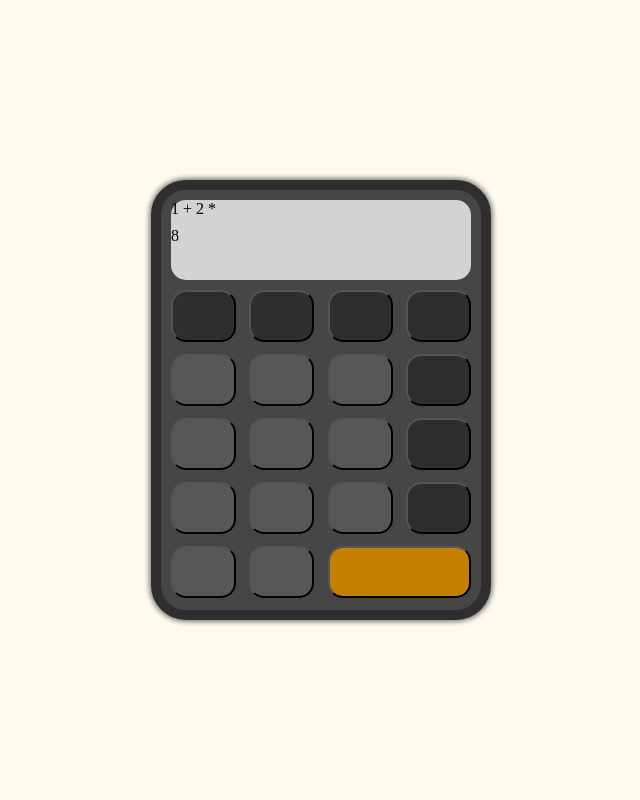
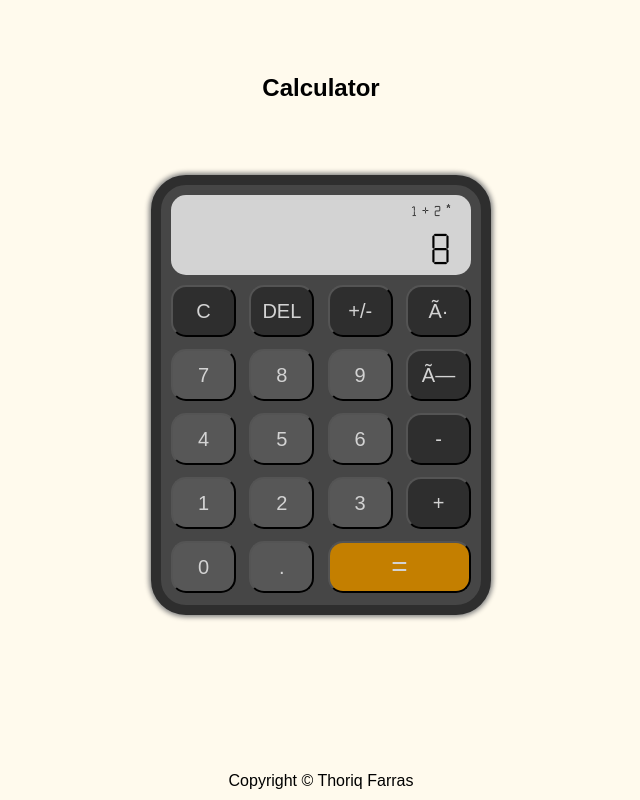
Before and after one commit to thoriqfarras/odin-calculator, a plain HTML site: page index.html in a window 1280 px wide. Shown: the whole page, without its empty margins (319-959 px from the left). Drawn offline with Linux system fonts and the light colour scheme.

Commit message:
finished UI

```diff
--- a/index.html
+++ b/index.html
@@ -7,6 +7,7 @@
         <script src="script.js"></script>
     </head>
     <body>
+        <header>Calculator</header>
         <div id="main">
             <div id="display">
                 <div id="operation" class="component">1 + 2 *</div>
@@ -32,26 +33,27 @@
                 <div class="button number bottom-left"></div>
                 <div class="button number"></div>
                 <div id="equal" class="button operator"></div> -->
-                <button class="operator"></button>
-                <button class="operator"></button>
-                <button class="operator"></button>
-                <button class="operator"></button>
-                <button class="number"></button>
-                <button class="number"></button>
-                <button class="number"></button>
-                <button class="operator"></button>
-                <button class="number"></button>
-                <button class="number"></button>
-                <button class="number"></button>
-                <button class="operator"></button>
-                <button class="number"></button>
-                <button class="number"></button>
-                <button class="number"></button>
-                <button class="operator"></button>
-                <button class="number"></button>
-                <button class="number"></button>
-                <button id='equal' class="operator"></button>
+                <button class="operator">C</button>
+                <button class="operator">DEL</button>
+                <button class="operator">+/-</button>
+                <button class="operator">÷</button>
+                <button class="number">7</button>
+                <button class="number">8</button>
+                <button class="number">9</button>
+                <button class="operator">×</button>
+                <button class="number">4</button>
+                <button class="number">5</button>
+                <button class="number">6</button>
+                <button class="operator">-</button>
+                <button class="number">1</button>
+                <button class="number">2</button>
+                <button class="number">3</button>
+                <button class="operator">+</button>
+                <button class="number">0</button>
+                <button class="number">.</button>
+                <button id='equal' class="operator">=</button>
             </div>
         </div>
+        <footer>Copyright &copy; Thoriq Farras</footer>
     </body>
 </html>
--- a/styles.css
+++ b/styles.css
@@ -1,3 +1,8 @@
+@font-face {
+    font-family: Calculator;
+    src: url(assets/Calculator.ttf);
+}
+
 html, body {
     width: 100%;
     height: 100%;
@@ -7,8 +12,26 @@
     margin: 0;
     display: flex;
     background-color: #fffaed;
+    flex-direction: column;
     justify-content: center;
     align-items: center;
+}
+
+header {
+    font-family: Arial, Helvetica, sans-serif;
+    font-weight: bold;
+    font-size: 24px;
+    flex: 1;
+    display: flex;
+    align-items: center;
+}
+
+footer {
+    font-family: Arial, Helvetica, sans-serif;
+    flex: 1;
+    display: flex;
+    align-items: flex-end;
+    padding-bottom: 10px;
 }
 
 #main {
@@ -34,14 +57,26 @@
     border-radius: 15px;
     display: flex;
     flex-direction: column;
+    text-align: end;
+    font-family: Calculator;
+}
+
+#operation, #main-display {
+    display: flex;
+    justify-content: flex-end;
+    align-items: center;
+    margin-right: 20px;
 }
 
 #operation {
-    flex: 1
+    flex: 1;
+    font-size: 16px;
+    align-items: flex-end;
 }
 
 #main-display {
-    flex: 2
+    flex: 2;
+    font-size: 48px;
 }
 
 .component {
@@ -65,6 +100,8 @@
     background-color: rgb(87, 87, 87);
     box-sizing: border-box;
     border-radius: 15px;
+    color: lightgray;
+    font-size: 20px;
 }
 
 .button.bottom-left {
@@ -79,4 +116,5 @@
     width: calc(65px * 2 + calc(40px / 3));
     background-color: rgb(196, 127, 0);
     /* border-bottom-right-radius: 15px; */
+    font-size: 28px;
 }
```
